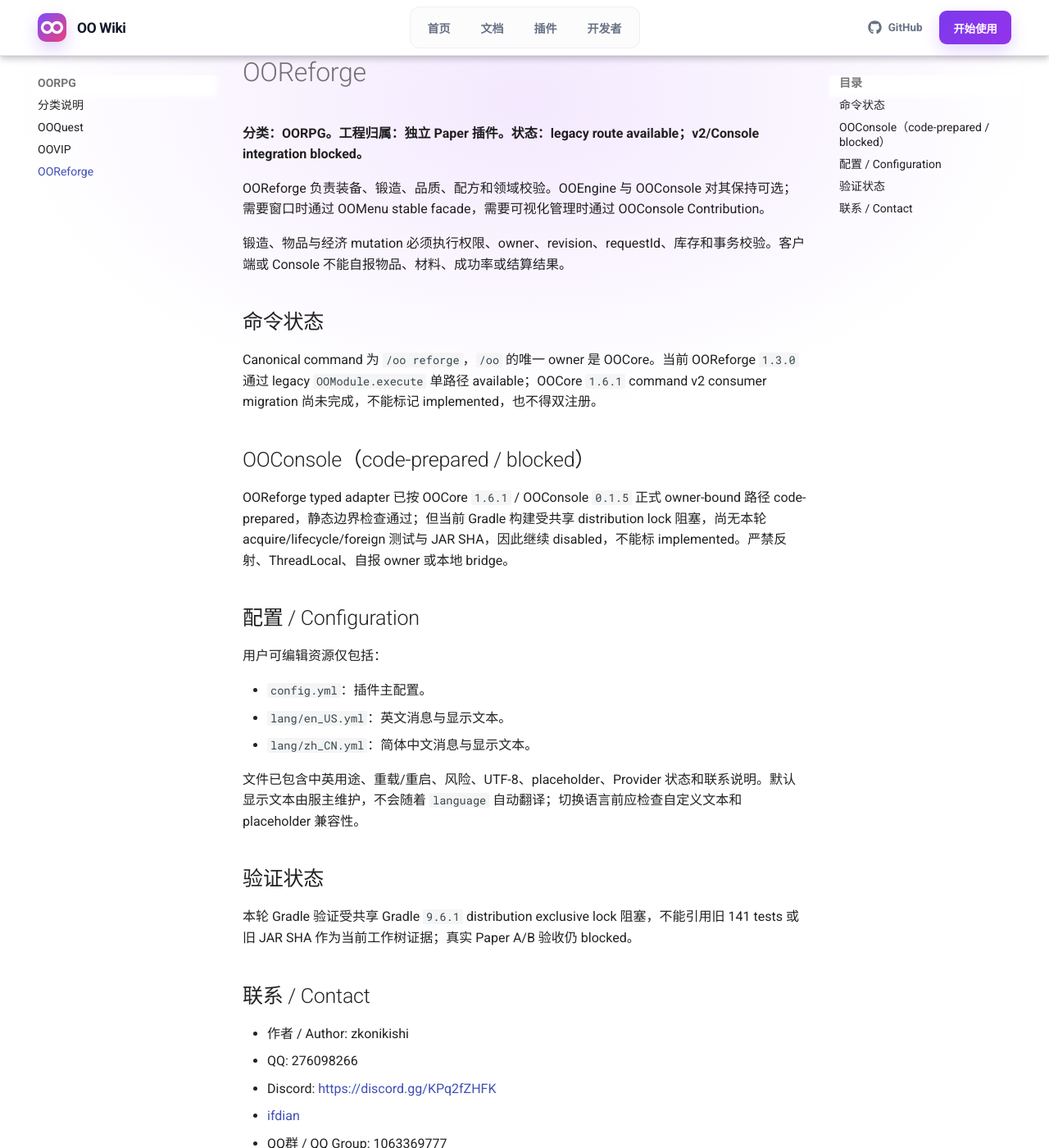
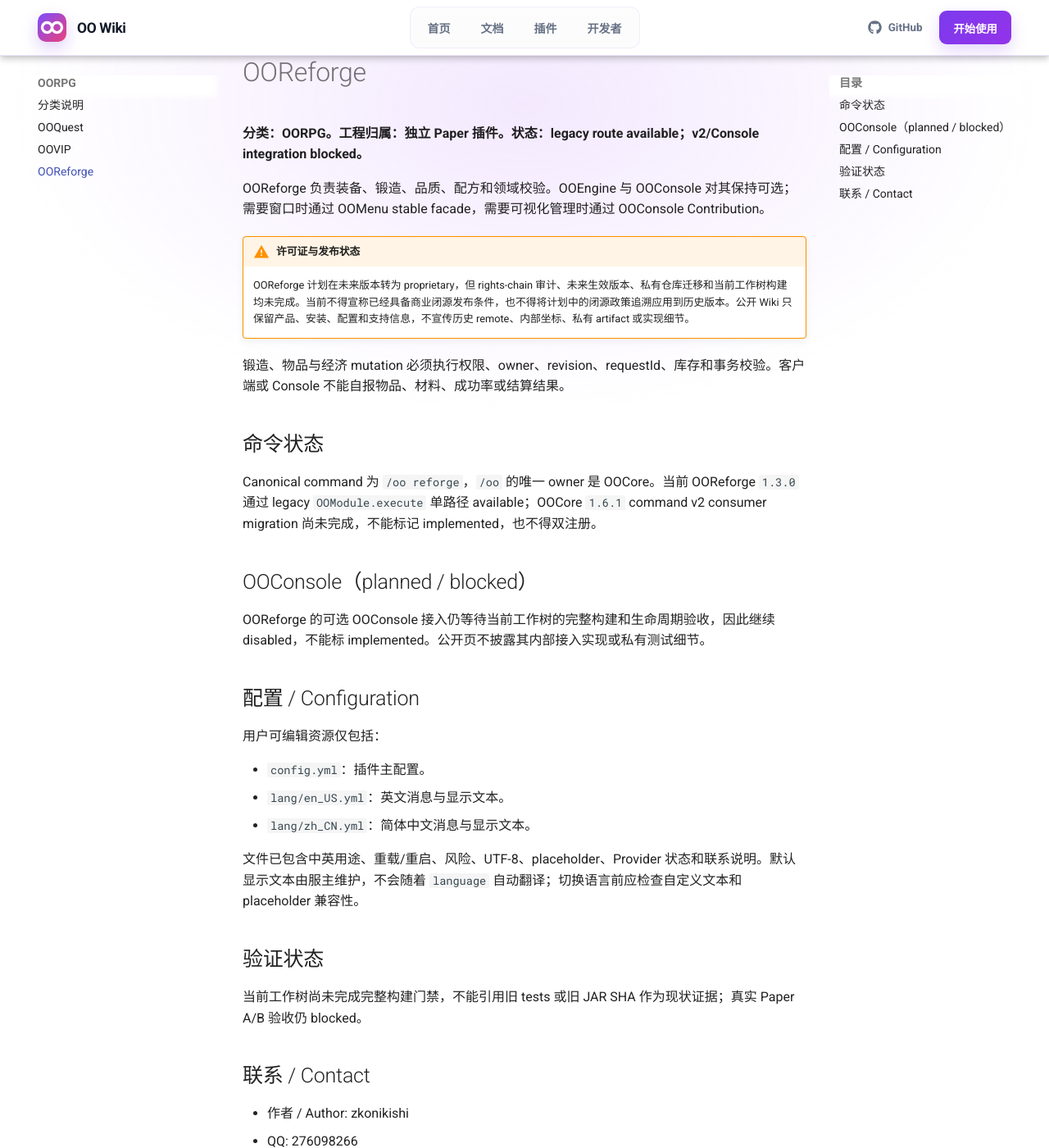
Before and after one commit to Meowopia/OOWiki, an MkDocs documentation site: the page built from docs/oorpg/ooreforge.md, in a window 1280 px wide and 1400 px high. Shown: the whole window at 82% size. Built offline with MkDocs 1.6.1 and Material for MkDocs 9.7.7, drawn with Linux system fonts in a browser that asks for light colours; comment, search, counter and statistics services are not loaded.

Commit message:
docs: clarify OOReforge proprietary transition

```diff
--- a/docs/oorpg/ooreforge.md
+++ b/docs/oorpg/ooreforge.md
@@ -3,6 +3,9 @@
 **分类：OORPG。工程归属：独立 Paper 插件。状态：legacy route available；v2/Console integration blocked。**
 
 OOReforge 负责装备、锻造、品质、配方和领域校验。OOEngine 与 OOConsole 对其保持可选；需要窗口时通过 OOMenu stable facade，需要可视化管理时通过 OOConsole Contribution。
+
+!!! warning "许可证与发布状态"
+    OOReforge 计划在未来版本转为 proprietary，但 rights-chain 审计、未来生效版本、私有仓库迁移和当前工作树构建均未完成。当前不得宣称已经具备商业闭源发布条件，也不得将计划中的闭源政策追溯应用到历史版本。公开 Wiki 只保留产品、安装、配置和支持信息，不宣传历史 remote、内部坐标、私有 artifact 或实现细节。
 
 锻造、物品与经济 mutation 必须执行权限、owner、revision、requestId、库存和事务校验。客户端或 Console 不能自报物品、材料、成功率或结算结果。
 
@@ -10,9 +13,9 @@
 
 Canonical command 为 `/oo reforge`，`/oo` 的唯一 owner 是 OOCore。当前 OOReforge `1.3.0` 通过 legacy `OOModule.execute` 单路径 available；OOCore `1.6.1` command v2 consumer migration 尚未完成，不能标记 implemented，也不得双注册。
 
-## OOConsole（code-prepared / blocked）
+## OOConsole（planned / blocked）
 
-OOReforge typed adapter 已按 OOCore `1.6.1` / OOConsole `0.1.5` 正式 owner-bound 路径 code-prepared，静态边界检查通过；但当前 Gradle 构建受共享 distribution lock 阻塞，尚无本轮 acquire/lifecycle/foreign 测试与 JAR SHA，因此继续 disabled，不能标 implemented。严禁反射、ThreadLocal、自报 owner 或本地 bridge。
+OOReforge 的可选 OOConsole 接入仍等待当前工作树的完整构建和生命周期验收，因此继续 disabled，不能标 implemented。公开页不披露其内部接入实现或私有测试细节。
 
 ## 配置 / Configuration
 
@@ -26,7 +29,7 @@
 
 ## 验证状态
 
-本轮 Gradle 验证受共享 Gradle `9.6.1` distribution exclusive lock 阻塞，不能引用旧 141 tests 或旧 JAR SHA 作为当前工作树证据；真实 Paper A/B 验收仍 blocked。
+当前工作树尚未完成完整构建门禁，不能引用旧 tests 或旧 JAR SHA 作为现状证据；真实 Paper A/B 验收仍 blocked。
 
 ## 联系 / Contact
 
```
